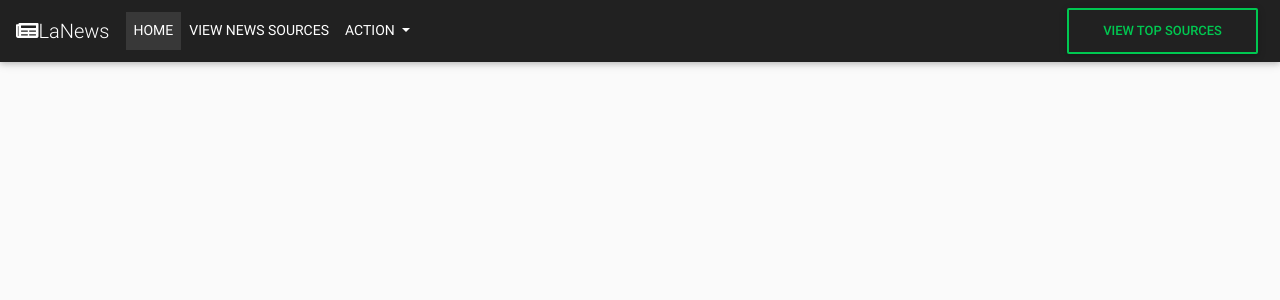
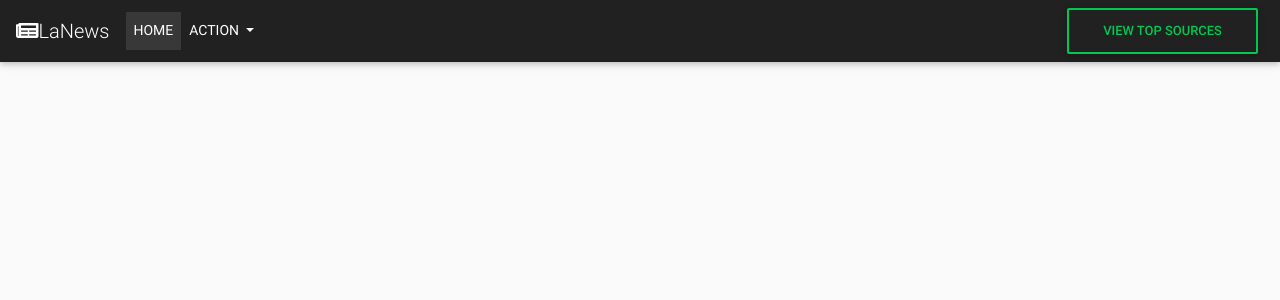
Before and after one commit to kipkemoimayor/NewsApp, a Flask app: template app/templates/macros.html in a window 1280 px wide. Shown: the top 300 px of the page. Run offline with Flask 2, Linux system fonts and the light colour scheme; the template is opened without the code that fills it, so the values that code supplies are empty; some libraries are stand-ins or nearby versions.

Commit message:
Created a footer and error page

```diff
--- a/app/templates/navbar.html
+++ b/app/templates/navbar.html
@@ -8,9 +8,6 @@
     <ul class="navbar-nav mr-auto">
       <li class="nav-item active">
         <a class="nav-link" href="/">Home <span class="sr-only">(current)</span></a>
-      </li>
-      <li class="nav-item">
-        <a class="nav-link" href="/news/body">View News Sources</a>
       </li>
       <li class="nav-item dropdown">
         <a class="nav-link dropdown-toggle" href="#" id="navbarDropdown" role="button" data-toggle="dropdown" aria-haspopup="true" aria-expanded="false">
```
Also changed, not shown: app/templates/error.html (added), app/templates/footer.html (added).
